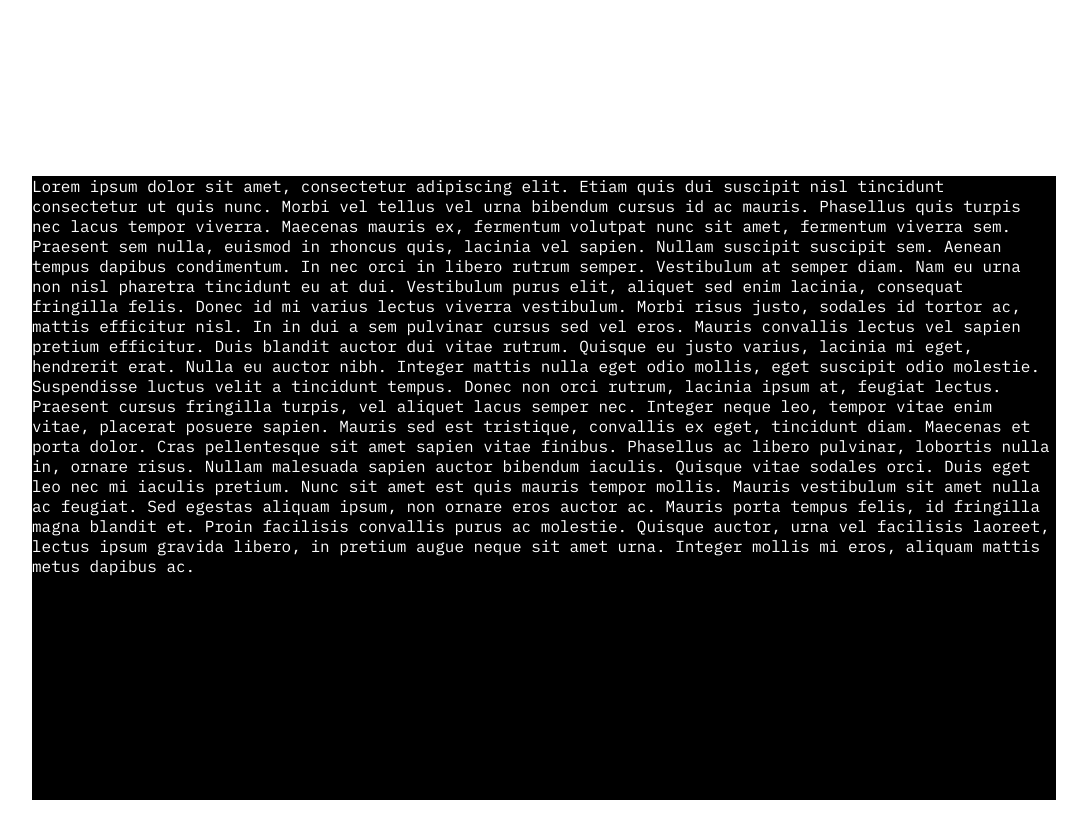
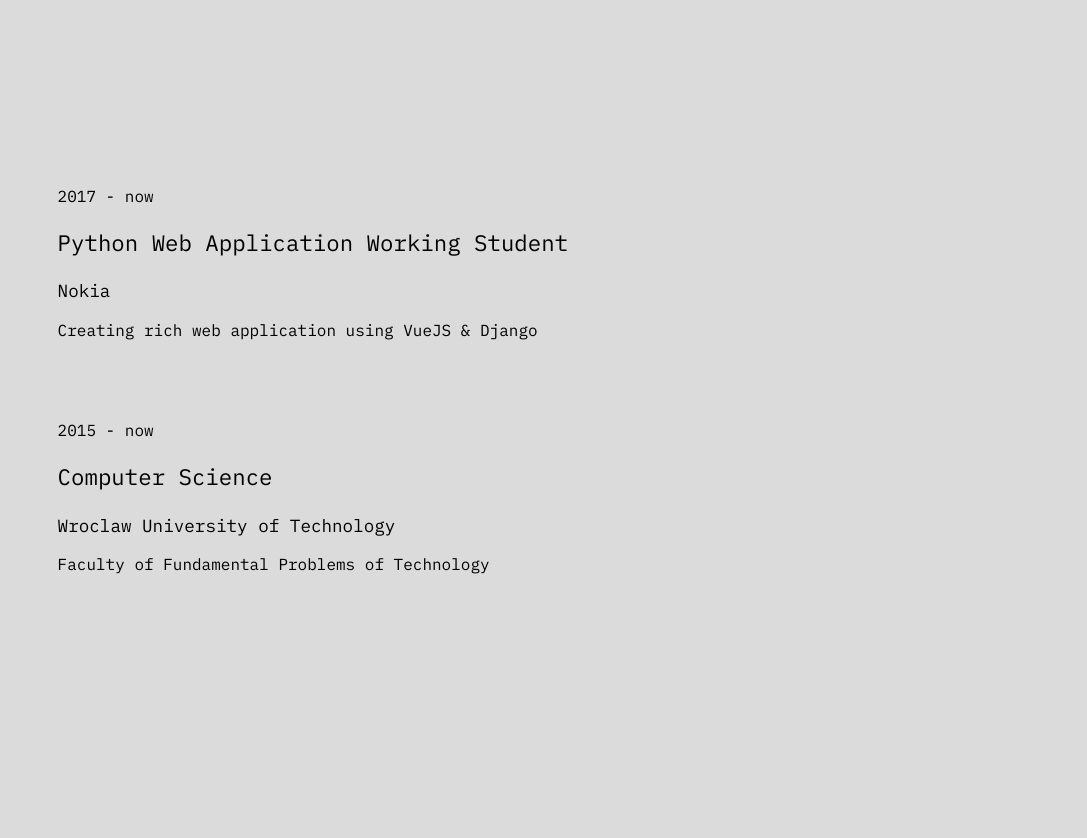
Before and after one commit to piotrszyma/portfolio, a Vue app: page / in a window 1280 px wide. Both pictures are taken after a click on the item "read my bio". Shown: the top 838 px of the page, without its empty margins (96-1183 px from the left). Before the commit the page ends 800 px from the top, so only its background shows below. Built offline with nearby package versions, Linux system fonts and the light colour scheme.

Commit message:
bio entries

```diff
--- a/src/App.vue
+++ b/src/App.vue
@@ -1,9 +1,7 @@
 <template>
-  <div class="container">
-    <transition name="fade">
-      <router-view></router-view>
-    </transition>
-  </div>
+  <transition name="fade">
+    <router-view></router-view>
+  </transition>
 </template>
 
 <script>
@@ -14,18 +12,4 @@ export default {
 
 <style lang="scss">
   @import 'assets/scss/index.scss';
-
-  @import 'assets/scss/_mixins.scss';
-
-  .container {
-    height: 100%;
-    width: 80%;
-    display: flex;
-    margin: 2.5% auto;
-
-    @include for-size(desktop-up) {
-      margin-top: 12.5%;
-      align-items: left;
-    }
-  }
 </style>
--- a/src/assets/scss/_mixins.scss
+++ b/src/assets/scss/_mixins.scss
@@ -1,13 +1,13 @@
 @mixin for-size($size) {
-  @if $size == phone-only {
+  @if $size == very-small {
     @media (max-width: 599px) { @content; }
-  } @else if $size == tablet-portrait-up {
+  } @else if $size == small {
     @media (min-width: 600px) { @content; }
-  } @else if $size == tablet-landscape-up {
+  } @else if $size == medium {
     @media (min-width: 900px) { @content; }
-  } @else if $size == desktop-up {
+  } @else if $size == big {
     @media (min-width: 1200px) { @content; }
-  } @else if $size == big-desktop-up {
+  } @else if $size == very-big {
     @media (min-width: 1800px) { @content; }
   }
 }
--- a/src/assets/scss/index.scss
+++ b/src/assets/scss/index.scss
@@ -1,8 +1,8 @@
+@import './_mixins.scss';
+
 html, body {
+  font-size: 100%;
   height: 100%;
-  width: 100%;
-  font-size: 100%;
-  overflow: hidden;
 }
 
 body, h1, h2 {
@@ -11,7 +11,32 @@ body, h1, h2 {
   border: 0;
 }
 
+ul, ul li {
+  list-style: none;
+  margin: 0;
+  padding: 0;
+  text-indent: 0;
+}
+
+li {
+  border-bottom: 1rem;
+  line-height: 2rem;
+  cursor: pointer;
+}
+
+a {
+  text-decoration: none;
+  color: inherit;
+}
+
 body {
   font-family: 'IBM Plex Mono', monospace;
   color: white;
 }
+
+
+
+.container {
+  height: 100%;
+  padding: 12%;
+}
--- a/src/components/bio/Bio.vue
+++ b/src/components/bio/Bio.vue
@@ -1,20 +1,53 @@
 <template>
-  <p>
-    Lorem ipsum dolor sit amet, consectetur adipiscing elit. Etiam quis dui suscipit nisl tincidunt consectetur ut quis nunc. Morbi vel tellus vel urna bibendum cursus id ac mauris. Phasellus quis turpis nec lacus tempor viverra. Maecenas mauris ex, fermentum volutpat nunc sit amet, fermentum viverra sem. Praesent sem nulla, euismod in rhoncus quis, lacinia vel sapien. Nullam suscipit suscipit sem. Aenean tempus dapibus condimentum. In nec orci in libero rutrum semper. Vestibulum at semper diam. Nam eu urna non nisl pharetra tincidunt eu at dui. Vestibulum purus elit, aliquet sed enim lacinia, consequat fringilla felis. Donec id mi varius lectus viverra vestibulum. Morbi risus justo, sodales id tortor ac, mattis efficitur nisl. In in dui a sem pulvinar cursus sed vel eros. Mauris convallis lectus vel sapien pretium efficitur.
-
-    Duis blandit auctor dui vitae rutrum. Quisque eu justo varius, lacinia mi eget, hendrerit erat. Nulla eu auctor nibh. Integer mattis nulla eget odio mollis, eget suscipit odio molestie. Suspendisse luctus velit a tincidunt tempus. Donec non orci rutrum, lacinia ipsum at, feugiat lectus. Praesent cursus fringilla turpis, vel aliquet lacus semper nec. Integer neque leo, tempor vitae enim vitae, placerat posuere sapien. Mauris sed est tristique, convallis ex eget, tincidunt diam. Maecenas et porta dolor. Cras pellentesque sit amet sapien vitae finibus.
-
-    Phasellus ac libero pulvinar, lobortis nulla in, ornare risus. Nullam malesuada sapien auctor bibendum iaculis. Quisque vitae sodales orci. Duis eget leo nec mi iaculis pretium. Nunc sit amet est quis mauris tempor mollis. Mauris vestibulum sit amet nulla ac feugiat. Sed egestas aliquam ipsum, non ornare eros auctor ac. Mauris porta tempus felis, id fringilla magna blandit et. Proin facilisis convallis purus ac molestie. Quisque auctor, urna vel facilisis laoreet, lectus ipsum gravida libero, in pretium augue neque sit amet urna. Integer mollis mi eros, aliquam mattis metus dapibus ac.
-  </p>
+  <div class="container">
+    <div class="wrapper">
+      <bio-entry
+      v-for="entry in entries"
+      :entry="entry"
+      :key="entry.title"/>
+      <!-- <div class="entry" v-for="entry in entries" :key="entry" >
+        <p>{{ entry.time }}</p>
+        <p class="title">{{ entry.title }}</p>
+        <p>{{ entry.place }}</p>
+        <p>{{ entry.description }}</p>
+      </div> -->
+    </div>
+  </div>
 </template>
 <script>
+import BioEntry from './BioEntry.vue';
+
 export default {
-  name: "Biography"
+  name: "Biography",
+  components: {
+    BioEntry
+  },
+  data: () => ({
+    entries: [
+      {
+        time: "2017 - now",
+        title: "Python Web Application Working Student",
+        place: "Nokia",
+        description: "Creating rich web application using VueJS & Django"
+      },
+      {
+        time: "2015 - now",
+        title: "Computer Science",
+        place: "Wroclaw University of Technology",
+        description: "Faculty of Fundamental Problems of Technology"
+      }
+    ]
+  })
 };
 </script>
 
-<style>
-  p {
-    background-color: black;
-  }
+<style lang="scss" scoped>
+.container {
+  color: black;
+  -webkit-font-smoothing: antialiased;
+  background-color: rgb(219, 219, 219);
+}
+.entry {
+  padding: 2rem 0;
+}
 </style>
--- /dev/null
+++ b/src/components/bio/BioEntry.vue
@@ -0,0 +1,26 @@
+<template>
+  <div class="entry" :key="entry.title">
+    <p class="time">{{ entry.time }}</p>
+    <p class="title">{{ entry.title }}</p>
+    <p class="place">{{ entry.place }}</p>
+    <p>{{ entry.description }}</p>
+  </div>
+</template>
+<script>
+export default {
+  props: ['entry']
+}
+</script>
+<style lang="scss" scoped>
+  .time {
+    margin: 0;
+  }
+
+  .title {
+    font-size: 1.4rem;
+  }
+
+  .place {
+    font-size: 1.1rem;
+  }
+</style>
--- a/src/components/home/Home.vue
+++ b/src/components/home/Home.vue
@@ -1,5 +1,5 @@
 <template>
-  <div>
+  <div class="container">
     <home-header/>
     <home-links/>
     <home-background/>
--- a/src/components/home/HomeBackground.vue
+++ b/src/components/home/HomeBackground.vue
@@ -13,7 +13,7 @@
     min-height: 100%;
     width: auto;
     height: auto;
-    z-index: -100;
+    z-index: -1;
     -ms-transform: translateX(-50%) translateY(-50%);
     -moz-transform: translateX(-50%) translateY(-50%);
     -webkit-transform: translateX(-50%) translateY(-50%);
--- a/src/components/home/HomeHeader.vue
+++ b/src/components/home/HomeHeader.vue
@@ -1,18 +1,20 @@
 <template>
-  <div>
+  <div class="wrapper">
     <h1>Piotr Szyma</h1>
     <h2>Computer Science enthusiast</h2>
   </div>
 </template>
 <style lang="scss" scoped>
   @import '../../assets/scss/_mixins.scss';
-
-  div {
-    margin-top: 33%;
-    margin-bottom: 50%;
+  h1 {
+    width: auto;
   }
 
   h2 {
     font-size: 0.9rem;
   }
+
+  div {
+      margin-bottom: 4rem;
+  }
 </style>
--- a/src/components/home/HomeLinks.vue
+++ b/src/components/home/HomeLinks.vue
@@ -4,23 +4,24 @@
       <router-link
       :to="{ name: 'bio' }"
       tag="li"
-      >read my bio</router-link>
-      <li>check my github</li>
-      <li>contact me</li>
+      >
+      read my bio
+      </router-link>
+      <li>
+        <a
+        href="github.com/piotrszyma">
+        check my github
+        </a>
+      </li>
+      <li>
+        <a
+        href="mailto:thompson2908@gmail.com">
+        contact me
+        </a>
+      </li>
     </ul>
   </div>
 </template>
-<style lang="scss" scoped>
-  ul, ul li {
-    list-style: none;
-    margin: 0;
-    padding: 0;
-    text-indent: 0;
-  }
+<style lang="scss">
 
-  li {
-    border-bottom: 1rem;
-    line-height: 2rem;
-    cursor: pointer;
-  }
 </style>
--- a/src/router/index.js
+++ b/src/router/index.js
@@ -9,7 +9,7 @@ const routes = [
   },
   {
     name: 'bio',
-    path: 'bio',
+    path: '/bio',
     component: Bio
   }
 ]
```
